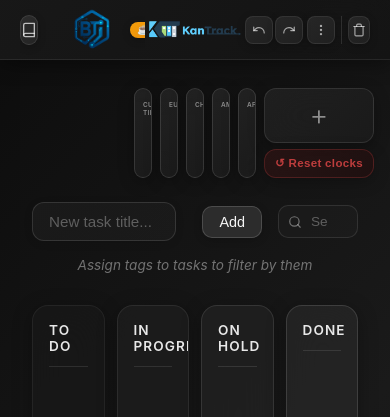
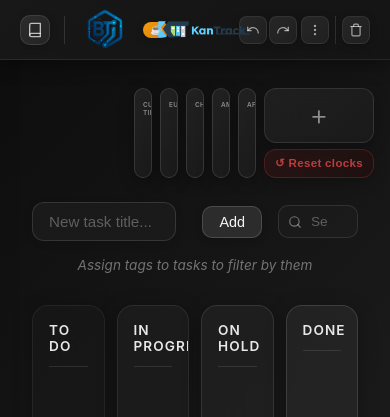
Before and after one commit to BTi-BosslessTechIndustries/KanTrack, a website built with Vite: page index.html in a window 390 px wide. Shown: the top 417 px of the page. Built offline with nearby package versions, Linux system fonts and the light colour scheme.

Commit message:
Support button fixed

```diff
--- a/index.html
+++ b/index.html
@@ -30,7 +30,8 @@
 				<img src="images/bti-logo.png" alt="BTi – Bossless Tech Industries" class="header-credit-logo">
 			</a>
 			<button class="support-us-btn" data-action="support:open" aria-label="Support Us">
-				☕ Support Us
+				<span class="support-us-icon" aria-hidden="true">☕</span>
+				<span class="support-us-label">Support Us</span>
 			</button>
 		</div>
 		<div class="header-center">
--- a/scripts/kantrack.js
+++ b/scripts/kantrack.js
@@ -120,6 +120,30 @@ import { debounce, createFocusTrap } from './kantrack-modules/utils.js';
 import { scheduleCompaction } from './kantrack-modules/compaction.js';
 import { registerAction, initRouter } from './kantrack-modules/router.js';
 import { dispatch, TASK_SET_ALL } from './kantrack-modules/store.js';
+
+/***********************
+ * HEADER LOGO POSITIONING
+ * Centers the logo at the midpoint between the Support Us button's right edge
+ * and the leftmost visible element in the right section (Add Clock or Undo).
+ ***********************/
+function positionHeaderLogo() {
+  const header = document.querySelector('.top-header');
+  const supportBtn = document.querySelector('.support-us-btn');
+  const logoCenter = document.querySelector('.header-center');
+  const addClockBtn = document.getElementById('headerAddClockBtn');
+  const undoBtn = document.getElementById('undoBtn');
+
+  if (!header || !supportBtn || !logoCenter || !addClockBtn || !undoBtn) return;
+
+  const clockGroupVisible = document.body.classList.contains('clocks-collapsed');
+  const rightAnchorEl = clockGroupVisible ? addClockBtn : undoBtn;
+
+  const headerRect = header.getBoundingClientRect();
+  const leftAnchorX = supportBtn.getBoundingClientRect().right - headerRect.left;
+  const rightAnchorX = rightAnchorEl.getBoundingClientRect().left - headerRect.left;
+
+  logoCenter.style.left = (leftAnchorX + rightAnchorX) / 2 + 'px';
+}
 
 /***********************
  * CARD SIZE
@@ -531,6 +555,34 @@ document.addEventListener('DOMContentLoaded', async () => {
 
   // Load clocks (async)
   await loadClocks();
+
+  // Position logo now that clock state is known, then track continuously
+  positionHeaderLogo();
+
+  let _logoRafId = null;
+  function scheduleLogoPosition() {
+    if (_logoRafId !== null) return;
+    _logoRafId = requestAnimationFrame(() => {
+      _logoRafId = null;
+      positionHeaderLogo();
+    });
+  }
+
+  // Real-time tracking on viewport resize
+  window.addEventListener('resize', scheduleLogoPosition);
+
+  // Track element size changes: catches the support button's 200ms padding transition
+  // at the 700px breakpoint, and any size changes in the right anchors
+  const _logoRO = new ResizeObserver(scheduleLogoPosition);
+  _logoRO.observe(document.querySelector('.support-us-btn'));
+  _logoRO.observe(document.getElementById('headerAddClockBtn'));
+  _logoRO.observe(document.getElementById('undoBtn'));
+
+  // Track body class changes for clock group visibility toggle
+  new MutationObserver(scheduleLogoPosition).observe(document.body, {
+    attributes: true,
+    attributeFilter: ['class'],
+  });
 
   // Clean up any orphan tags (tags not used by any task)
   cleanupUnusedTags();
--- a/styles/base.css
+++ b/styles/base.css
@@ -136,7 +136,9 @@ body {
 .header-center {
   display: flex;
   align-items: center;
-  flex-shrink: 0;
+  position: absolute;
+  transform: translateX(-50%);
+  z-index: 1;
 }
 
 .support-us-btn {
--- a/styles/responsive.css
+++ b/styles/responsive.css
@@ -152,6 +152,16 @@
   }
 }
 
+@media (max-width: 700px) {
+  .support-us-label {
+    display: none;
+  }
+  .support-us-btn {
+    padding: clamp(3px, 0.4vw, 5px);
+    border-radius: 10px;
+  }
+}
+
 @media (max-width: 480px) {
   .support-us-btn {
     display: none;
```
